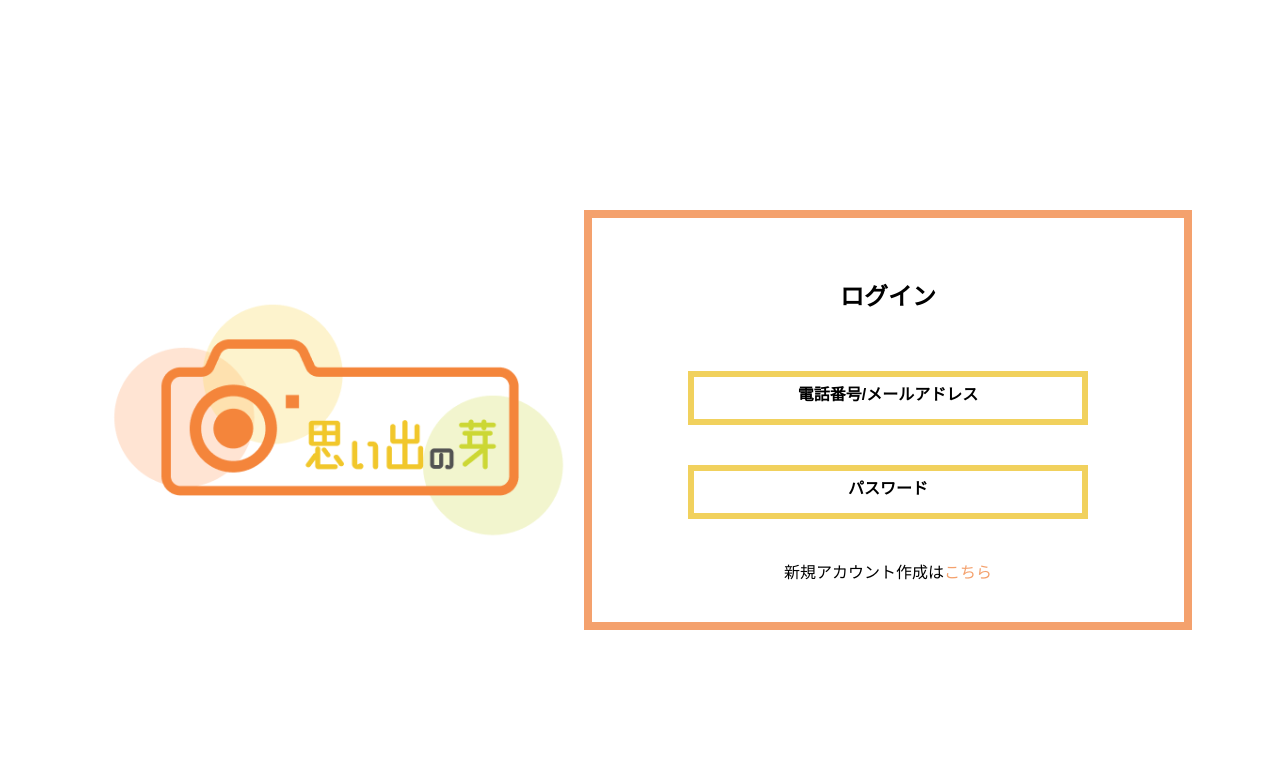
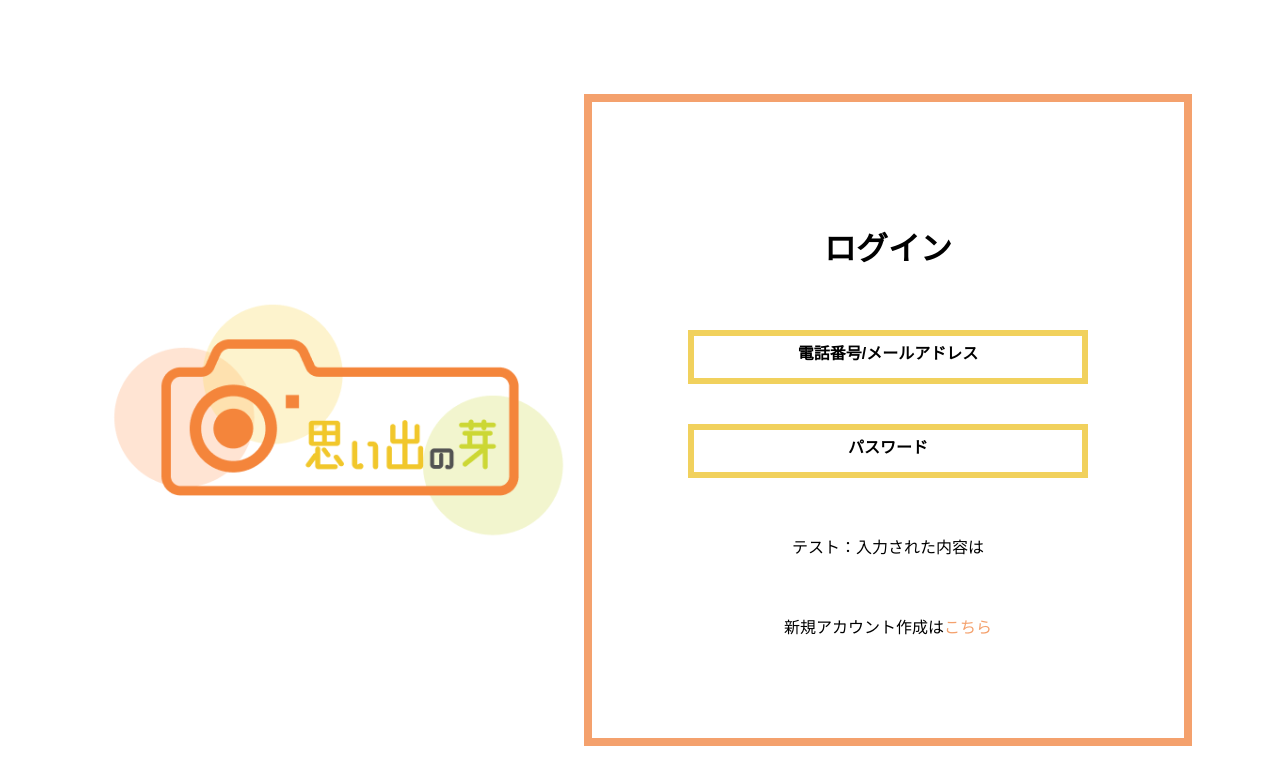
Before and after one commit to ecc-natsumikan/buds-memories_front, a React (Create React App) app in the folder react-app/: page / in a window 1280 px wide. Shown: the top 784 px of the page. Built offline with nearby package versions, Linux system fonts and the light colour scheme; a web font is replaced by a local one.

Commit message:
update:入力内容の保存とメールアドレスか電話番号であるかの判定を追加しました

```diff
--- a/react-app/src/page/Login.css
+++ b/react-app/src/page/Login.css
@@ -1,5 +1,5 @@
 @import url('https://fonts.googleapis.com/css2?family=Zen+Maru+Gothic&display=swap');
-h2{
+h1{
     font-family: 'Zen Maru Gothic', sans-serif;
     font-weight: bold;
 }
@@ -20,8 +20,9 @@ h2{
     display: flex;
     border: 8px, solid #F4A16D;
     padding: 3vw 5vh;
-    min-height: 40vh;
+    min-height: 50vh;
     max-height: 70vh;
+    height: 70vh;
     max-width: 80vw;
     min-width: 40vw;
     flex-direction: column;
--- a/react-app/src/page/Login.tsx
+++ b/react-app/src/page/Login.tsx
@@ -1,31 +1,49 @@
-import React from "react";
+import React, { useState } from "react";
 import LogoImage from "../image/ロゴ.png";
 import TextFormField from "../component/Textformfield_component";
 import './Login.css';
 import { Link } from "react-router-dom";
 
 const Login = () => {
+    //状態の定義
+    const [tel_email, setTel_email] = useState("");
+    const [password, setPassword] = useState("");
+    const [inputType, setInputType] = useState(""); // メールか電話かの判定結果
+
+    //入力内容の判定関数
+    const handleInputType = (e:React.ChangeEvent<HTMLInputElement>) =>{
+        const value = e.target.value;
+        setTel_email(value);
+
+        //入力内容の判定
+        const type = validateInput(value);
+        setInputType(type);
+    }
     return (
          <div className='container'>
             <img src={LogoImage} className='logo' />
             <div className="form-container">
-                <h2>ログイン</h2>
+                <h1>ログイン</h1>
                 <TextFormField
                     type={"text"}
                     placeholder={"電話番号/メールアドレス"}
 
-                    value={""}
-                    onChange={function (e: React.ChangeEvent<HTMLInputElement>): void {} }
+                    value={tel_email}
+                    onChange= {handleInputType}
                 />
                 <TextFormField
                     type={"text"}
                     placeholder={"パスワード"}
-                    value={""}
-                    onChange={function (e: React.ChangeEvent<HTMLInputElement>): void {} }
+                    value={password}
+                    onChange= {(e) => setPassword(e.target.value)}
                 />
+                <p>
+
+                    テスト：入力された内容は{inputType}
+                </p>
                 <div className="signup-link">
                     <span className="signup-text">新規アカウント作成は</span>
-                    <Link to="/signup">
+                    <Link to="/Registration">
                     <span className="link-text">こちら</span>
                     </Link>
                 </div>
@@ -34,5 +52,17 @@ const Login = () => {
         </div>
     );
 }
+// 入力がメールアドレスか電話番号かを判定する関数
+function validateInput(input: string): string {
+    const emailRegex = /^[^\s@]+@[^\s@]+\.[^\s@]+$/; // メールアドレスの正規表現
+    const phoneRegex = /^(?:\+81|0)\d{1,4}[ \-]?\d{1,4}[ \-]?\d{4}$/; // 日本の電話番号の正規表現
 
+    if (emailRegex.test(input)) {
+        return "メールアドレス";
+    } else if (phoneRegex.test(input)) {
+        return "電話番号";
+    } else {
+        return "無効な入力";
+    }
+}
 export default Login;
```
